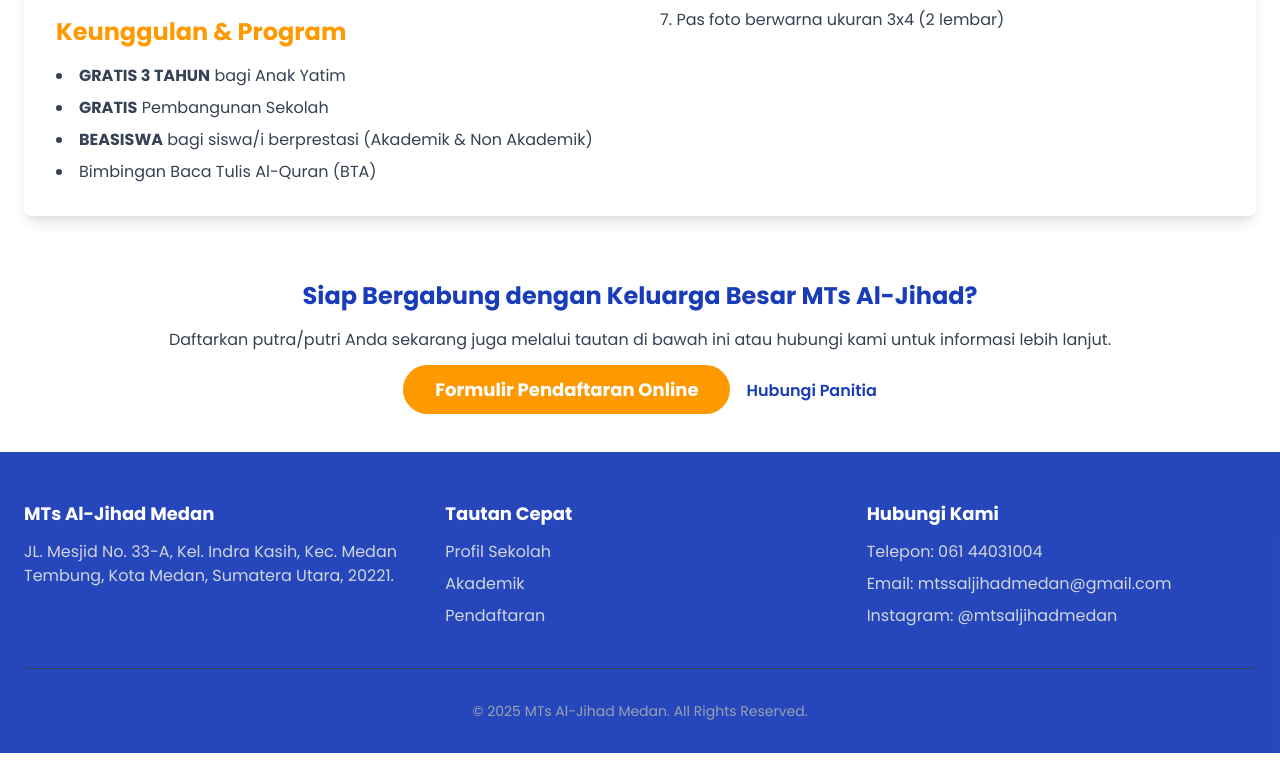
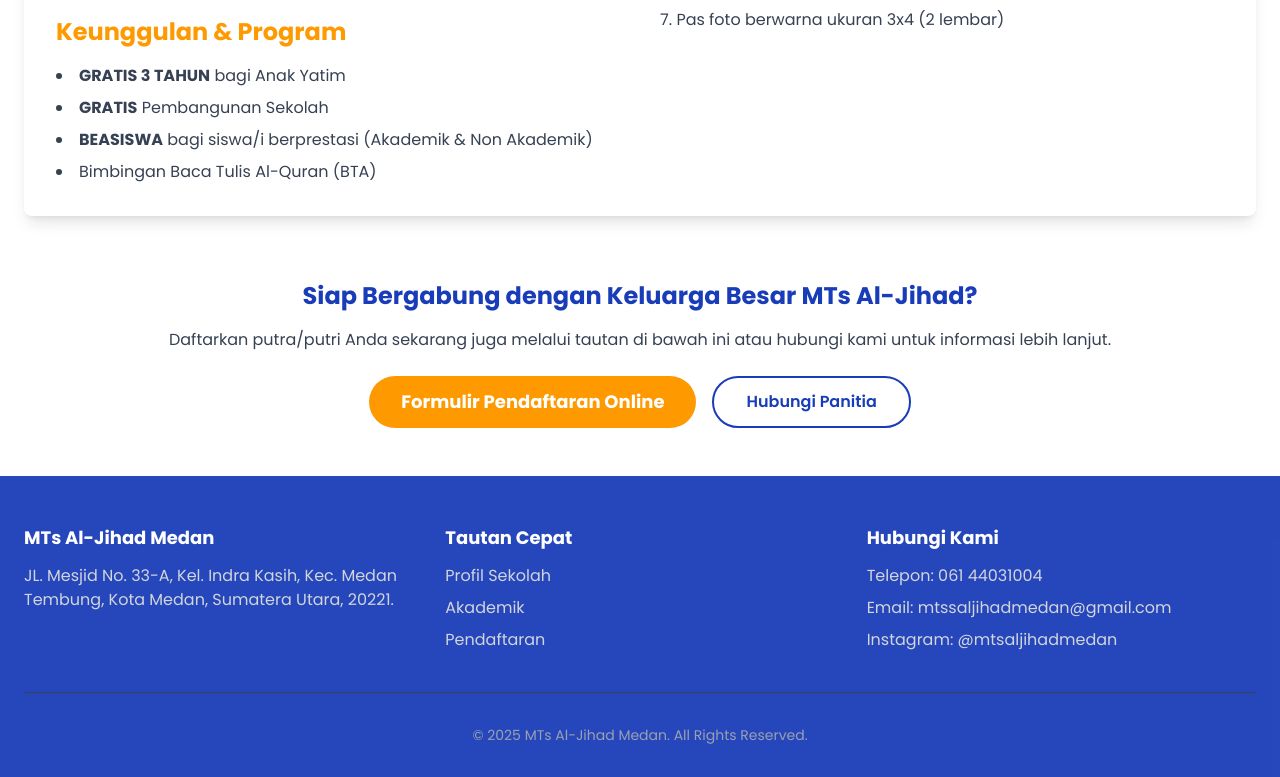
Before and after one commit to ihsanularifinm/mtsaljihadmedan-frontend, a React (Vite) app: page /pendaftaran in a window 1280 px wide. Shown: the part 732-1509 px from the top of the page. Before the commit the page ends 1485 px from the top, so only its background shows below. Built offline with nearby package versions, Linux system fonts and the light colour scheme.

Commit message:
update On-Page SEO

```diff
--- a/src/pages/Akademik.jsx
+++ b/src/pages/Akademik.jsx
@@ -21,6 +21,7 @@ function Akademik() {
 		<main className="container mx-auto px-6 py-12">
 			<Helmet>
 				<title>Akademik - MTs Al-Jihad Medan</title>
+				<meta name="description" content="Informasi mengenai kurikulum, program unggulan, dan kegiatan ekstrakurikuler yang ditawarkan di MTs Al-Jihad Medan." />
 			</Helmet>
 			<h1 className="text-4xl font-bold text-center text-blue-800/94 mb-12">Informasi Akademik</h1>
 
--- a/src/pages/Beranda.jsx
+++ b/src/pages/Beranda.jsx
@@ -9,7 +9,7 @@ function Beranda() {
 		<div>
 			<Helmet>
 				<title>Beranda - MTs Al-Jihad Medan</title>
-				<meta name="description" content="Selamat datang di website resmi MTs Al-Jihad Medan. Temukan informasi pendaftaran, profil, visi & misi, kegiatan, prestasi, dan kontak sekolah kami." />
+				<meta name="description" content="Selamat datang di MTs Al-Jihad Medan. Sekolah menengah Islam berbasis IMTAQ dan IPTEK. Temukan informasi pendaftaran (PPDB), profil, galeri, dan berita terbaru." />
 			</Helmet>
 
 			<Hero />
--- a/src/pages/Berita.jsx
+++ b/src/pages/Berita.jsx
@@ -31,7 +31,7 @@ function Berita() {
 		<main className="container mx-auto px-6 py-12">
 			<Helmet>
 				<title>Berita - MTs Al-Jihad Medan</title>
-				<meta name="description" content="Kumpulan berita, pengumuman, dan informasi terbaru dari MTs Al-Jihad Medan." />
+				<meta name="description" content="Ikuti berita, pengumuman, dan informasi kegiatan terbaru dari MTs Al-Jihad Medan. Jangan lewatkan update dari prestasi siswa dan acara sekolah." />
 			</Helmet>
 
 			<h1 className="text-4xl font-bold text-center text-blue-800/92 mb-12">Berita & Informasi Sekolah</h1>
--- a/src/pages/DetailBerita.jsx
+++ b/src/pages/DetailBerita.jsx
@@ -33,7 +33,7 @@ function DetailBerita() {
 		<main className="container mx-auto px-6 py-12">
 			<Helmet>
 				<title>{`${berita.judul} - MTs Al-Jihad Medan`}</title>
-				<meta name="description" content={berita.isi.substring(0, 150)} />
+				<meta name="description" content={berita.isi.substring(0, 160)} />
 			</Helmet>
 
 			<article className="max-w-4xl mx-auto bg-white p-8 rounded-lg shadow-lg">
--- a/src/pages/Galeri.jsx
+++ b/src/pages/Galeri.jsx
@@ -48,6 +48,7 @@ function Galeri() {
 			<main className="container mx-auto px-6 py-12">
 				<Helmet>
 					<title>Galeri - MTs Al-Jihad Medan</title>
+					<meta name="description" content="Lihat dokumentasi foto dari berbagai kegiatan, acara, prestasi, dan fasilitas sekolah di MTs Al-Jihad Medan." />
 				</Helmet>
 
 				<h1 className="text-4xl font-bold text-center text-blue-800 mb-12">Galeri Foto Sekolah</h1>
--- a/src/pages/Kontak.jsx
+++ b/src/pages/Kontak.jsx
@@ -41,6 +41,7 @@ function Kontak() {
 		<main className="container mx-auto px-6 py-12">
 			<Helmet>
 				<title>Hubungi Kami - MTs Al-Jihad Medan</title>
+				<meta name="description" content="Hubungi MTs Al-Jihad Medan melalui telepon, email, atau kunjungi kami langsung. Temukan alamat dan lokasi kami di peta." />
 			</Helmet>
 			<h1 className="text-4xl font-bold text-center text-blue-800/94 mb-12">Hubungi Kami</h1>
 
--- a/src/pages/PendaftaranInfo.jsx
+++ b/src/pages/PendaftaranInfo.jsx
@@ -7,7 +7,8 @@ function PendaftaranInfo() {
 	return (
 		<main className="container mx-auto px-6 py-12">
 			<Helmet>
-				<title>Pendaftaran - MTs Al-Jihad Medan</title>
+				<title>Pendaftaran Siswa Baru (PPDB) - MTs Al-Jihad Medan</title>
+				<meta name="description" content="Informasi lengkap mengenai alur, jadwal, dan syarat pendaftaran peserta didik baru (PPDB) di MTs Al-Jihad Medan untuk tahun ajaran mendatang." />
 			</Helmet>
 
 			<h1 className="text-4xl font-bold text-center text-blue-800 mb-12">Penerimaan Peserta Didik Baru (PPDB) TP. 2025/2026</h1>
@@ -94,13 +95,14 @@ function PendaftaranInfo() {
 			<section className="text-center">
 				<h2 className="text-2xl font-bold text-blue-800 mb-4">Siap Bergabung dengan Keluarga Besar MTs Al-Jihad?</h2>
 				<p className="text-gray-700 mb-6">Daftarkan putra/putri Anda sekarang juga melalui tautan di bawah ini atau hubungi kami untuk informasi lebih lanjut.</p>
-				{/* Tombol ini sekarang mengarah ke halaman formulir */}
-				<Link to="/pendaftaran/form" className="bg-amber-500 hover:bg-amber-600 text-white font-bold py-3 px-8 rounded-full text-lg transition duration-300">
-					Formulir Pendaftaran Online
-				</Link>
-				<Link to="/kontak" className="ml-4 text-blue-800 font-semibold">
-					Hubungi Panitia
-				</Link>
+				<div className="flex flex-col sm:flex-row justify-center items-center gap-4">
+					<Link to="/pendaftaran/form" className="w-full sm:w-auto bg-amber-500 hover:bg-amber-600 text-white font-bold py-3 px-8 rounded-full text-lg tsectionon duration-300">
+						Formulir Pendaftaran Online
+					</Link>
+					<Link to="/kontak" className="w-full sm:w-auto text-blue-800 font-semibold py-3 px-8 rounded-full border-2 border-blue-800 hover:bg-blue-800 hover:text-white transition duration-300">
+						Hubungi Panitia
+					</Link>
+				</div>
 			</section>
 		</main>
 	);
--- a/src/pages/Profil.jsx
+++ b/src/pages/Profil.jsx
@@ -26,6 +26,7 @@ function Profil() {
 		<main className="container mx-auto px-6 py-12">
 			<Helmet>
 				<title>Profil Sekolah - MTs Al-Jihad Medan</title>
+				<meta name="description" content="Pelajari lebih lanjut tentang sejarah, visi, dan misi MTs Al-Jihad Medan. Komitmen kami dalam mencetak generasi cerdas dan berakhlak mulia." />
 			</Helmet>
 			<h1 className="text-4xl font-bold text-center text-blue-800/94 mb-12">Profil MTs Al-Jihad</h1>
 
```
